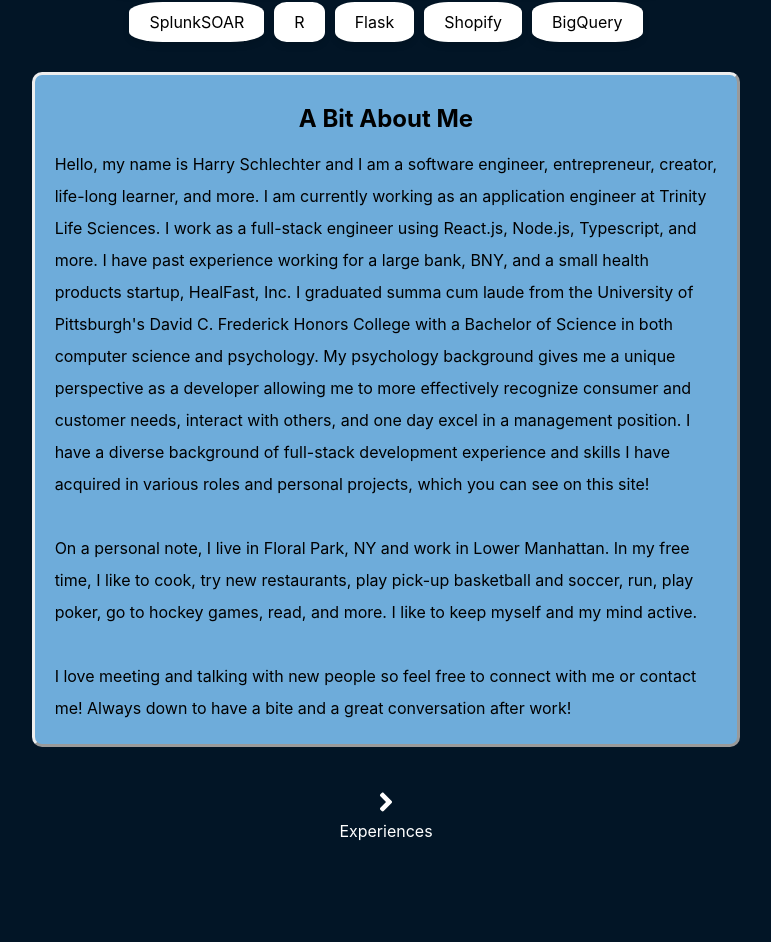
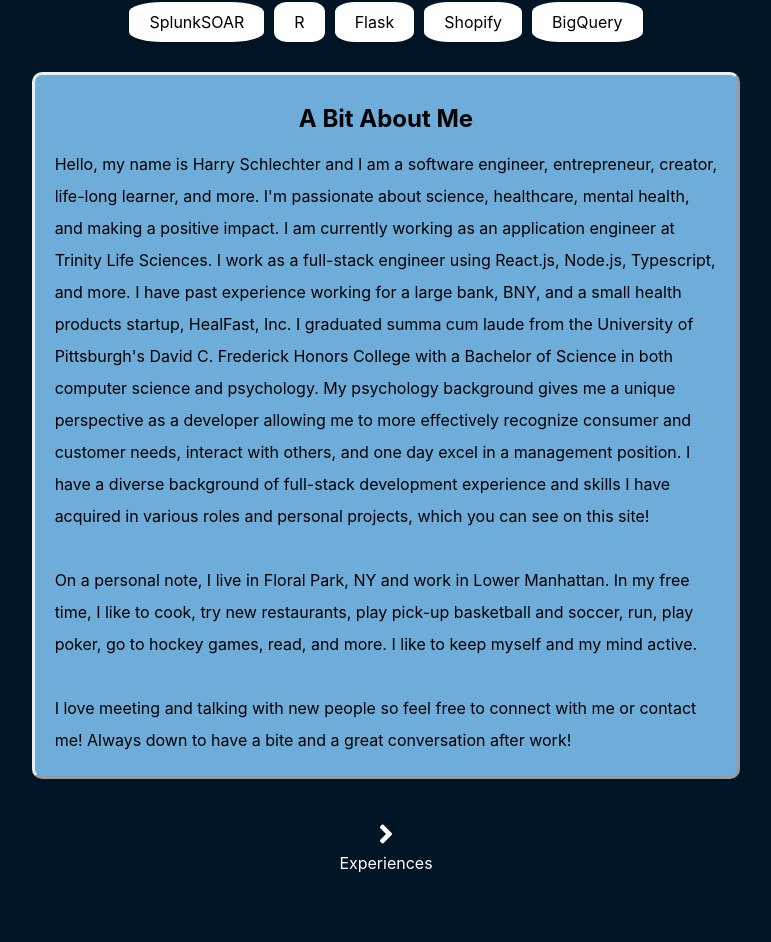
Before and after one commit to Harry-Schlechter/personal-site, a React (Create React App) app in the folder my-app/: page /about in a window 1280 px wide. Shown: the part 902-1844 px from the top of the page, without its empty margins (254-1025 px from the left). Built offline with nearby package versions, Linux system fonts and the light colour scheme.

Commit message:
trinity update ready

```diff
--- a/my-app/src/ResumeLink.tsx
+++ b/my-app/src/ResumeLink.tsx
@@ -1,2 +1,2 @@
-const resumeLink = "https://drive.google.com/file/d/1uWpOkHYqGb8uXo7n8yly6-knJoUnarof/view?usp=sharing";
+const resumeLink = "https://drive.google.com/file/d/1YmyVnNZag3w3CzYZS-WhmIFkTHh2MGbA/view?usp=sharing";
 export default resumeLink;
--- a/my-app/src/pages/About.tsx
+++ b/my-app/src/pages/About.tsx
@@ -96,7 +96,7 @@ const About: React.FC = () => {
                 </ul>
             <div className="aboutInfo">
             <h2 className='skillT'>A Bit About Me</h2>
-            <p>Hello, my name is Harry Schlechter and I am a software engineer, entrepreneur, creator, life-long learner, and more.
+            <p>Hello, my name is Harry Schlechter and I am a software engineer, entrepreneur, creator, life-long learner, and more. I'm passionate about science, healthcare, mental health, and making a positive impact.
                   I am currently working as an application engineer at Trinity Life Sciences. I work as a full-stack engineer using React.js, Node.js, Typescript, and more. I have past experience working for a large bank, BNY, and a small health products startup, HealFast, Inc. I graduated summa cum laude from
                   the University of Pittsburgh's David C. Frederick Honors College with a Bachelor of Science in both computer science and psychology.
                   My psychology background gives me a unique perspective as a developer allowing me to more effectively recognize consumer and customer
--- a/my-app/src/pages/Experience.tsx
+++ b/my-app/src/pages/Experience.tsx
@@ -23,7 +23,7 @@ const Experience: React.FC = () => {
                 <div className="topBox">
                     <img src={tls} alt="bny"className="compLogo"></img>
                     <h2 className="compTitle">Trinity Life Sciences</h2>
-                    <p className="date">4/25-pres</p>
+                    <p className="date">04/25-pres</p>
                 </div>
                 <div className="midBox">
                     <h2 className="compRole">Application Engineer</h2>
--- a/my-app/src/pages/Home.tsx
+++ b/my-app/src/pages/Home.tsx
@@ -23,7 +23,7 @@ const Home: React.FC = () => {
             </div>
             <h1>Harry Schlechter</h1>
             <hr></hr>
-            <h2 className="bio">Software engineer with a diverse background in full-stack development and a B.S. in Computer Science and Psychology</h2>
+            <h2 className="bio">Software engineer with a diverse background in full-stack development, a B.S. in Computer Science & Psychology, and a passion for science, healthcare, and helping others</h2>
             <button className="learn" onClick={about}>Learn More</button>
         </div>
     )
```
